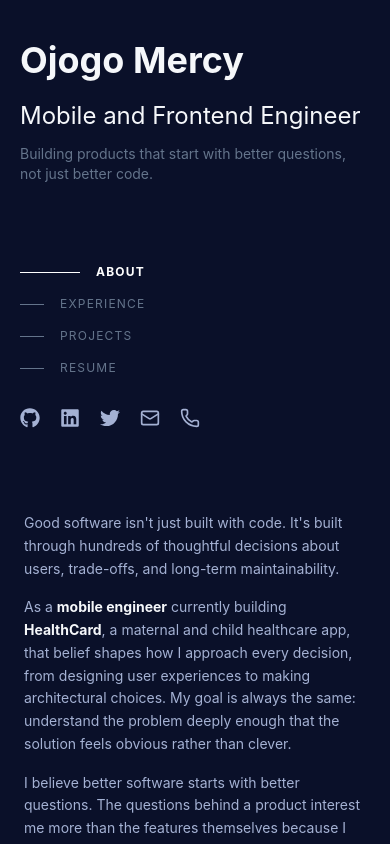
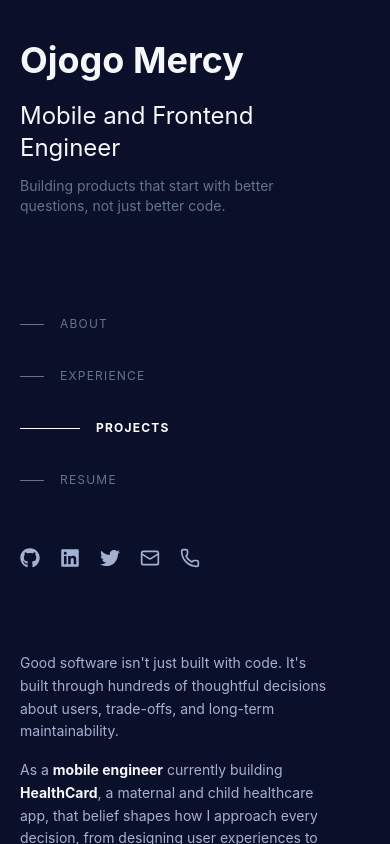
Before and after one commit to OjogoMercy/Portfolio, a React (Vite) app: page / in a window 390 px wide. Shown: the top 844 px of the page. Built offline with nearby package versions, Linux system fonts and the light colour scheme.

Commit message:
feat: enhance layout and styling in App, ProjectCard, and SideNav components; improve scroll handling in SideNav

```diff
--- a/src/App.tsx
+++ b/src/App.tsx
@@ -7,7 +7,7 @@ import ProjectCard from "./components/ProjectCard";
 import SideNav from "./components/SideNav";
 function App() {
   return (
-    <div className="flex  flex-col md:flex-row min-h-screen bg-page-bg">
+    <div className="flex  flex-col md:flex-row min-h-screen bg-page-bg md:pl-10 pr-10 ">
       <aside className="w-full md:w-2/5 md:h-screen md:sticky md:top-0 p-5 sm:p-10 mx-auto">
         <h1 className="text-4xl sm:text-3xl md:text-4xl text-text-primary font-bold mt-5 mb-5">
           Ojogo Mercy
@@ -19,7 +19,7 @@ function App() {
           Building products that start with better questions, not just better
           code.
         </h2>
-        <div className="mt-20">
+        <div className="mt-20 mb-15">
           <SideNav />
         </div>
 
@@ -53,7 +53,7 @@ function App() {
           </a>
         </div>
       </aside>
-      <main className="w-full md:w-2/4 p-6 sm:p-10 mx-auto text-text-secondary text-sm sm:text-base  leading-relaxed ">
+      <main className="w-full md:w-2/4 py-6 px-5 md:p-10 mx-auto text-text-secondary text-sm sm:text-base leading-relaxed">
         <section id="about" className="mt-10 sm:mb-24">
           <h3 className=" text-text-secondary mb-4">
             Good software isn't just built with code. It's built through
@@ -87,14 +87,17 @@ function App() {
           </h3>
         </section>
 
-        <section id="experience" className="mt-15 sm:mt-20 ">
+        <section id="experience" className="mt-15 sm:mt-20 overflow-x-hidden">
           <h2 className="text-text-primary font-bold text-2xl">Experience</h2>
           {experience.map((item) => (
             <ExperienceCard item={item} key={item.id} />
           ))}
         </section>
 
-        <section id="projects" className="mt-15 sm:mt-20">
+        <section
+          id="projects"
+          className="mt-15 sm:mt-20 w-full overflow-x-hidden"
+        >
           <h2 className="text-text-primary font-bold text-2xl">Projects</h2>
           {Projects.map((item) => (
             <ProjectCard item={item} key={item.id} />
--- a/src/components/ProjectCard.tsx
+++ b/src/components/ProjectCard.tsx
@@ -2,7 +2,7 @@ import type { ProjectItem } from "./Database";
 
 export default function ProjectCard({ item }: { item: ProjectItem }) {
   return (
-    <div className="bg-page-bg p-5 mt-5  sm:p-7 hover:bg-sidebar-bg rounded flex flex-col-reverse md:flex-row  group">
+    <div className="bg-page-bg p-5 mt-5  sm:p-7 hover:bg-sidebar-bg rounded flex flex-col-reverse md:flex-row  group ">
       <img
         src={item.logo}
         alt={item.company}
--- a/src/components/SideNav.tsx
+++ b/src/components/SideNav.tsx
@@ -15,32 +15,27 @@ export default function SideNav() {
   const [active, setActive] = useState("about");
 
   useEffect(() => {
-    const observer = new IntersectionObserver(
-      (entries) => {
-        const visible = entries
-          .filter((e) => e.isIntersecting)
-          .sort((a, b) => a.boundingClientRect.top - b.boundingClientRect.top);
+    const handleScroll = (): void => {
+      const sections = navItems.map((link) => document.getElementById(link.id));
+      const scrollPosition = window.scrollY + 100;
 
-        if (visible.length > 0) {
-          setActive(visible[0].target.id);
+      sections.forEach((section, index) => {
+        if (section) {
+          const sectionTop = section.offsetTop;
+          const sectionHeight = section.offsetHeight;
+          if (
+            scrollPosition >= sectionTop &&
+            scrollPosition < sectionTop + sectionHeight
+          ) {
+            setActive(navItems[index].id);
+          }
         }
-      },
-      {
-        rootMargin: "-20% 0px -70% 0px",
-        threshold: 0,
-      },
-    );
+      });
+    };
 
-    navItems
-      .filter((item) => !item.href)
-      .forEach(({ id }) => {
-        const el = document.getElementById(id);
-        if (el) observer.observe(el);
-      });
-
-    return () => observer.disconnect();
+    window.addEventListener("scroll", handleScroll);
+    return () => window.removeEventListener("scroll", handleScroll);
   }, []);
-
   const scrollTo = (id: string, href?: string) => {
     if (href) {
       window.open(href, "_blank");
@@ -56,7 +51,7 @@ export default function SideNav() {
           <button
             key={id}
             onClick={() => scrollTo(id, href)}
-            className="flex items-center gap-4 group text-left"
+            className="flex items-center gap-4 group text-left mt-5"
           >
             <span
               className={`h-px transition-all duration-300 ${
```
